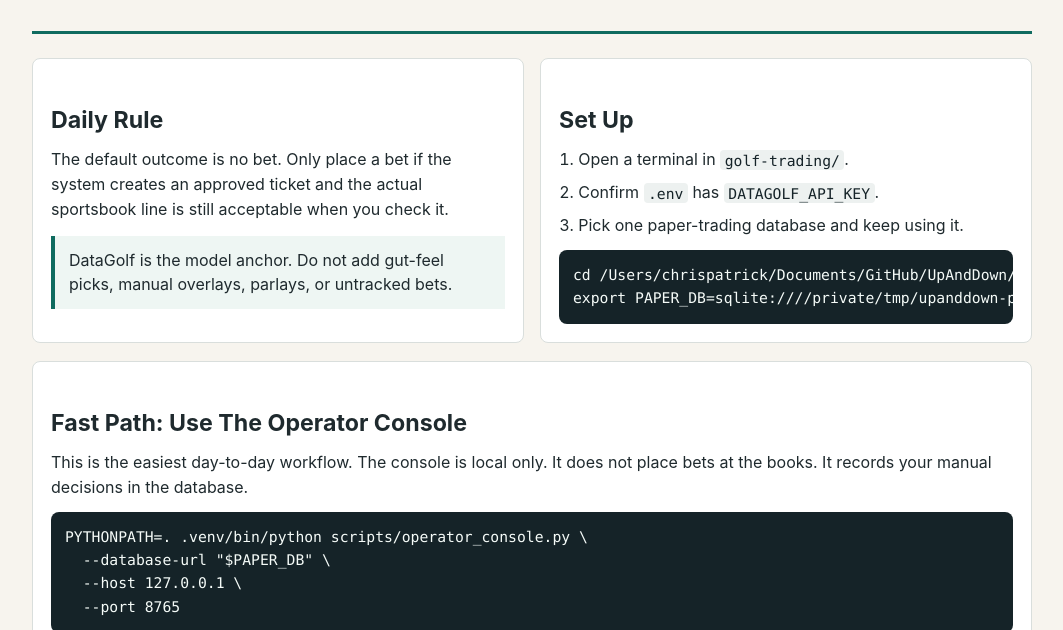
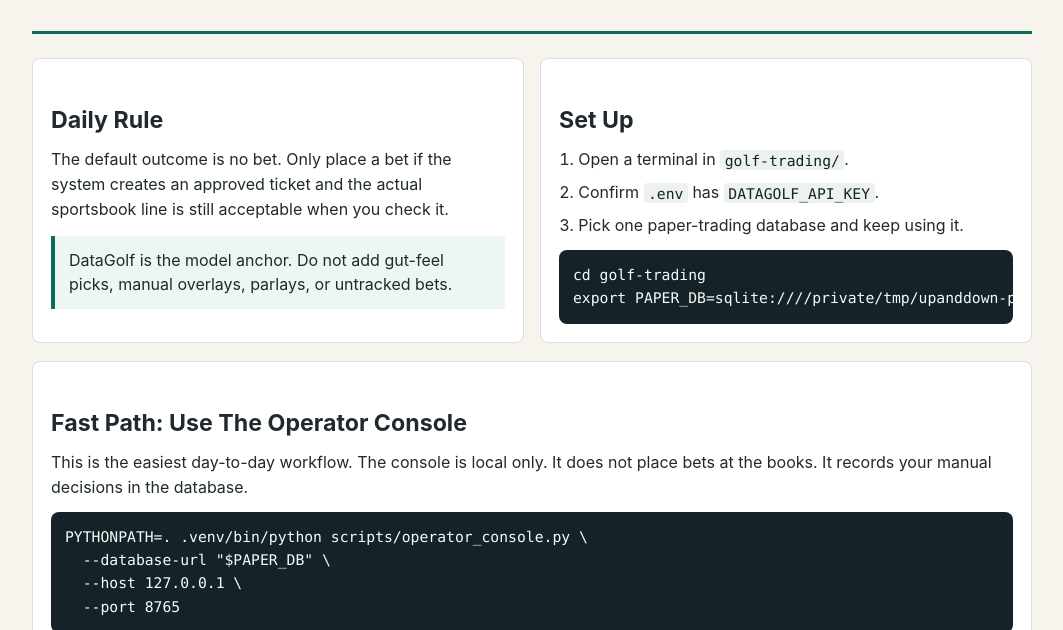
Before and after one commit to chaordichris/UpAndDown, a plain HTML site: page golf-trading/docs/daily-betting-runbook.html in a window 1280 px wide. Shown: the part 157-787 px from the top of the page, without its empty margins (108-1171 px from the left). Drawn offline with Linux system fonts and the light colour scheme.

Commit message:
fix(golf-trading): address PR review finding on daily betting runbook
Setup snippet hardcoded cd /Users/chrispatrick/Documents/GitHub/UpAndDown/
golf-trading, which only works from that one machine/clone location.
Runbook already instructs opening a terminal in golf-trading/ first, so
switch the snippet to a relative cd golf-trading (run from the repo root)
that works from any clone.

```diff
--- a/golf-trading/docs/daily-betting-runbook.html
+++ b/golf-trading/docs/daily-betting-runbook.html
@@ -232,7 +232,7 @@
           <li>Confirm <code>.env</code> has <code>DATAGOLF_API_KEY</code>.</li>
           <li>Pick one paper-trading database and keep using it.</li>
         </ol>
-        <pre><code>cd /Users/chrispatrick/Documents/GitHub/UpAndDown/golf-trading
+        <pre><code>cd golf-trading
 export PAPER_DB=sqlite:////private/tmp/upanddown-paper-review.db</code></pre>
       </section>
     </div>
```
